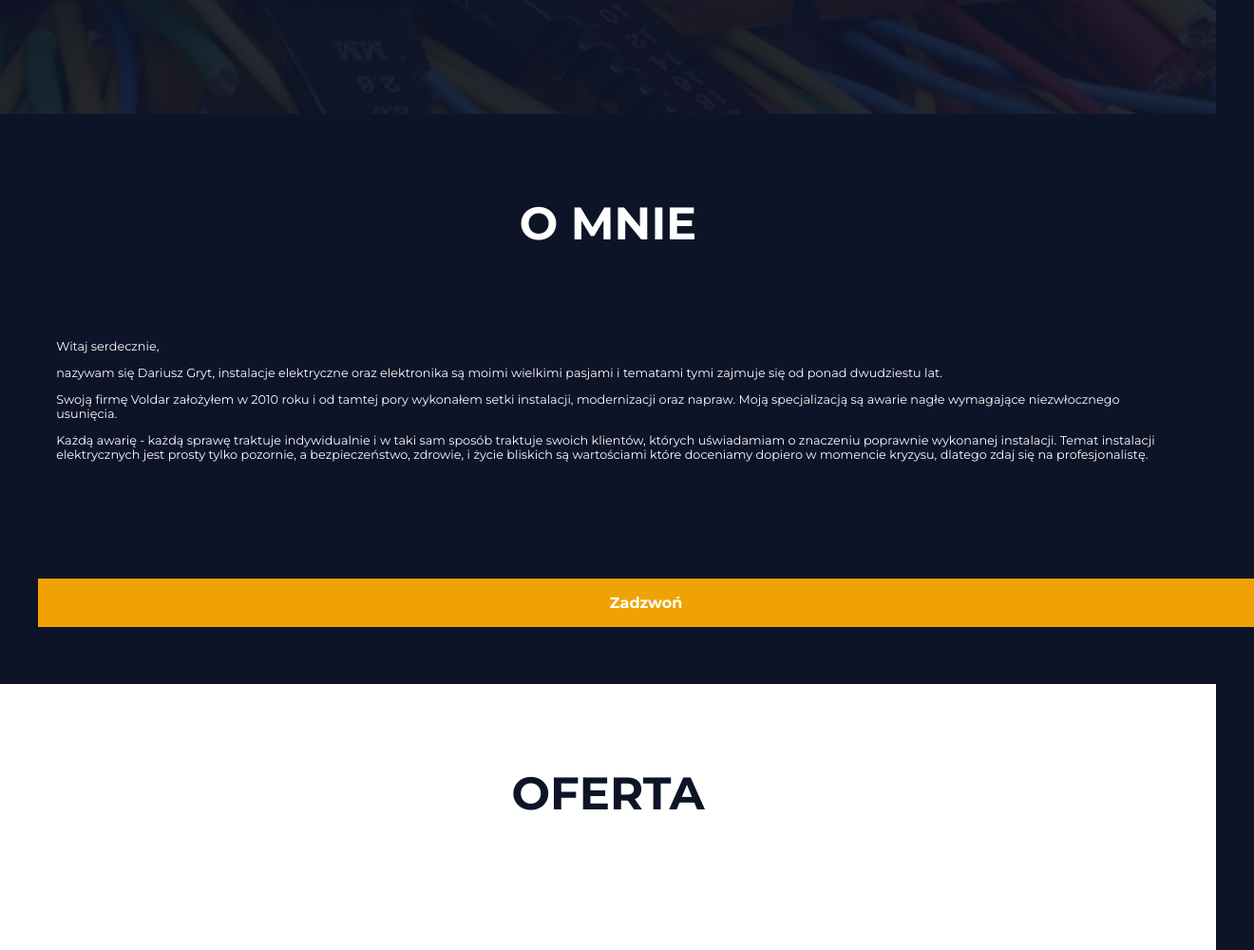
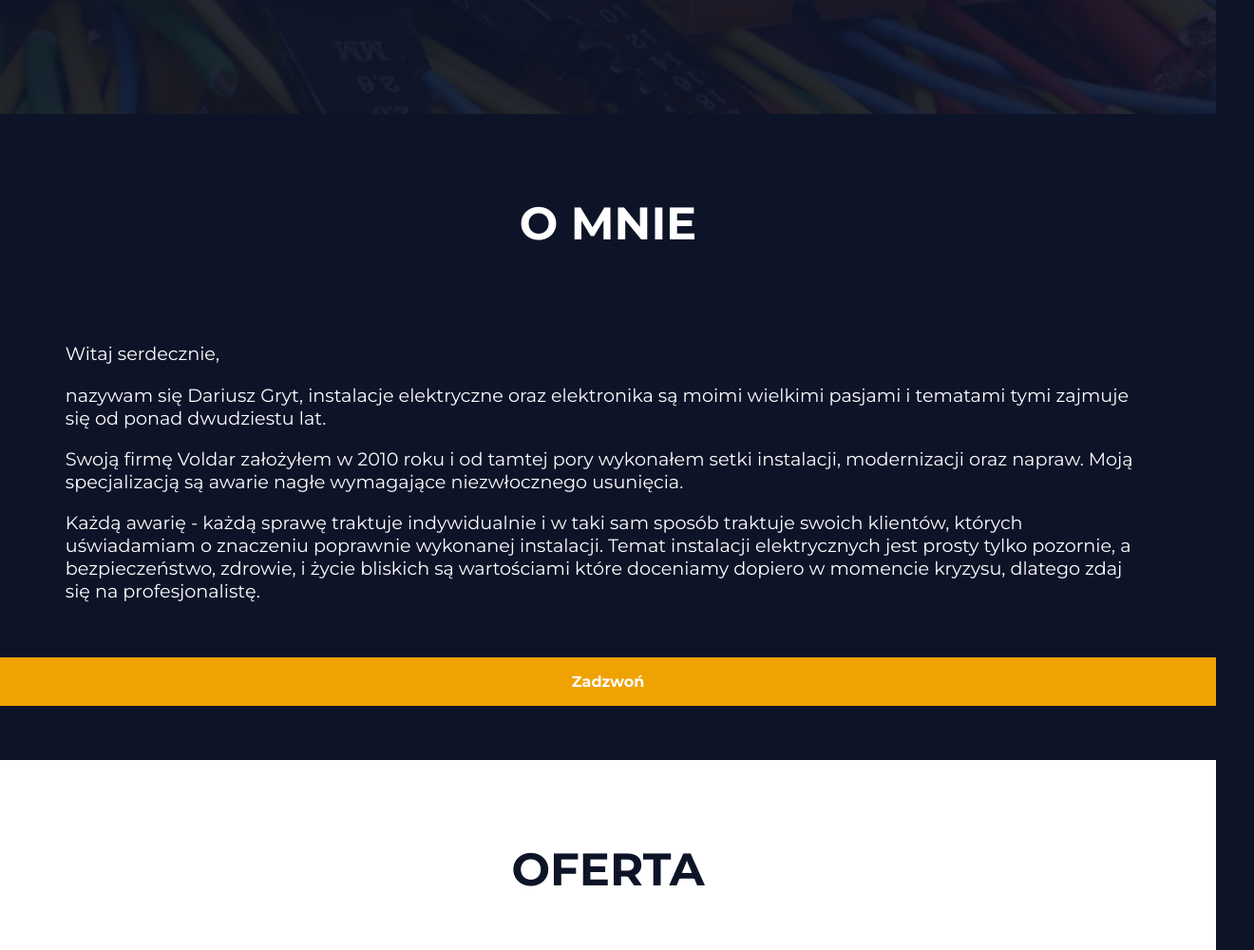
Before and after one commit to Juicydape/voldar, a plain HTML site: page index.html in a window 1280 px wide. Shown: the part 680-1680 px from the top of the page at 95% size, 1320 px wide, since content can reach past the window. Drawn offline with Linux system fonts and the light colour scheme; files whose address does not match are found by name.

Commit message:
fixed aboutus

```diff
--- a/index.html
+++ b/index.html
@@ -68,8 +68,8 @@
                     Temat instalacji elektrycznych jest prosty tylko pozornie, a bezpieczeństwo, zdrowie, i życie
                     bliskich są wartościami które doceniamy dopiero w momencie kryzysu, dlatego zdaj się na
                     profesjonalistę. </p>
-                    <a class="about-us__refcontact" href="#contact">Zadzwoń</a> </p>
             </div>
+            <a class="about-us__refcontact" href="#contact">Zadzwoń</a> </p>
         </section>
         <section id="offer" class="offer">
             <h2 class="section-heading">oferta</h2>
@@ -87,7 +87,7 @@
                         <img src="" alt="" class="offer__card-img">
                         <h3 class="offer__card-title">Instalacje odgromowe</h3>
                     </div>
-                    <!-- <div class="offer__offer-card">
+                    <div class="offer__offer-card">
                         <img src="" alt="" class="offer__card-img">
                         <h3 class="offer__card-title">Instalacje alarmowe</h3>
                     </div>
@@ -110,7 +110,7 @@
                     <div class="offer__offer-card">
                         <img src="" alt="" class="offer__card-img">
                         <h3 class="offer__card-title">Modernizacje, wymiany i konserwacje instalacji elektrycznych</h3>
-                    </div> -->
+                    </div>
                 </div>
             </div>
 
--- a/scss/_large.scss
+++ b/scss/_large.scss
@@ -10,6 +10,18 @@
 	// 	.header {
 	// 		background-image: url(../img/hero-image-fhd.jpg);
 	// 	}
+
+	.about-us {
+		height: 85vh;
+		&__content {
+			font-size: 1.2rem;
+		}
+		&__refcontact {
+			left: 50%;
+			margin-top: 3em;
+			// width: 25%;
+		}
+	}
 
 	.contact {
 		height: 100vh;
--- a/scss/main.scss
+++ b/scss/main.scss
@@ -188,7 +188,9 @@ body {
 //
 
 .about-us {
-	position: relative;
+	position: flex;
+	justify-content: center;
+	align-items: center;
 	width: 100%;
 	height: 60vh;
 	min-height: 600px;
@@ -200,10 +202,9 @@ body {
 	}
 	&__refcontact {
 		display: block;
-		position: absolute;
+		// position: absolute;
 		width: 100%;
 		padding: 1em 2em;
-		margin-top: 2em;
 		background-color: $marigold;
 		bottom: 10%;
 		color: $pure-white;
@@ -229,7 +230,7 @@ body {
 	color: $main-color;
 
 	&__card-container {
-		display: none;
+		display: block;
 		justify-content: center;
 		align-items: center;
 	}
```
Also changed, not shown: css/main.css, 1 other file.
